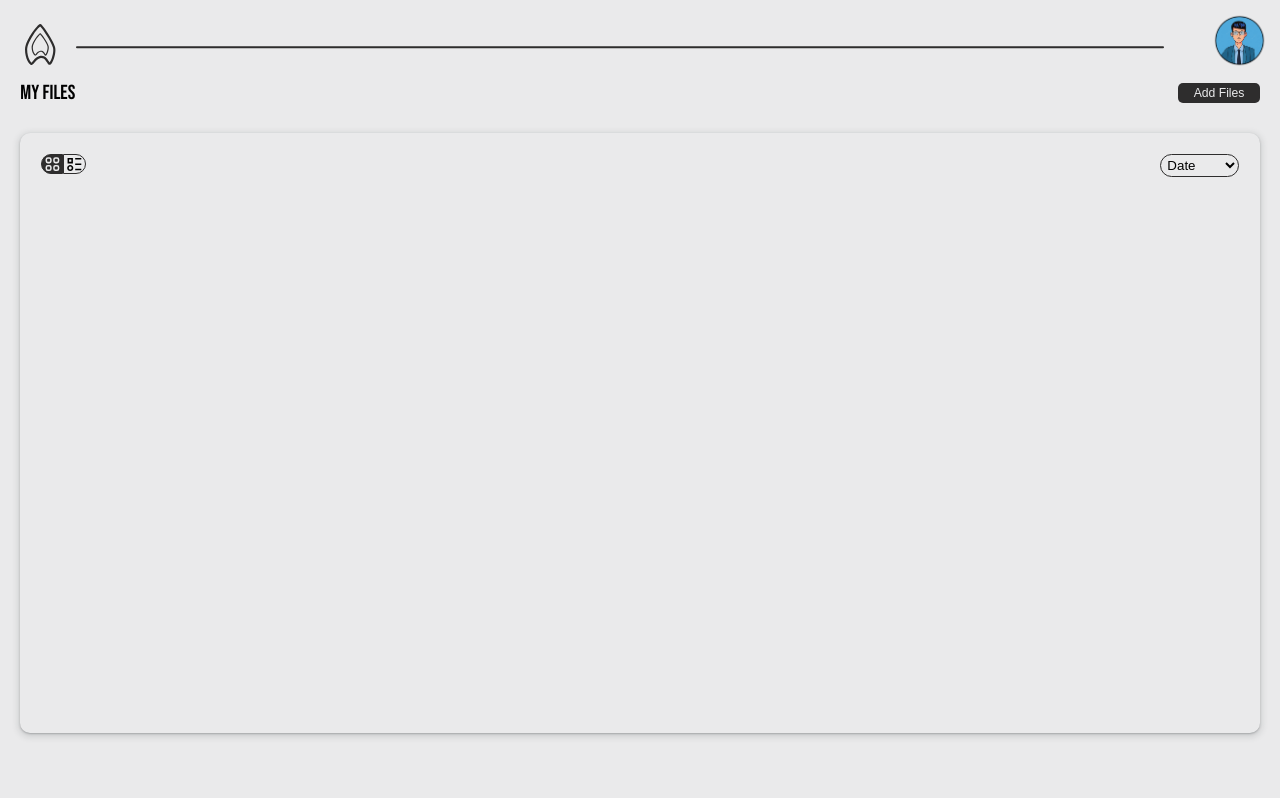
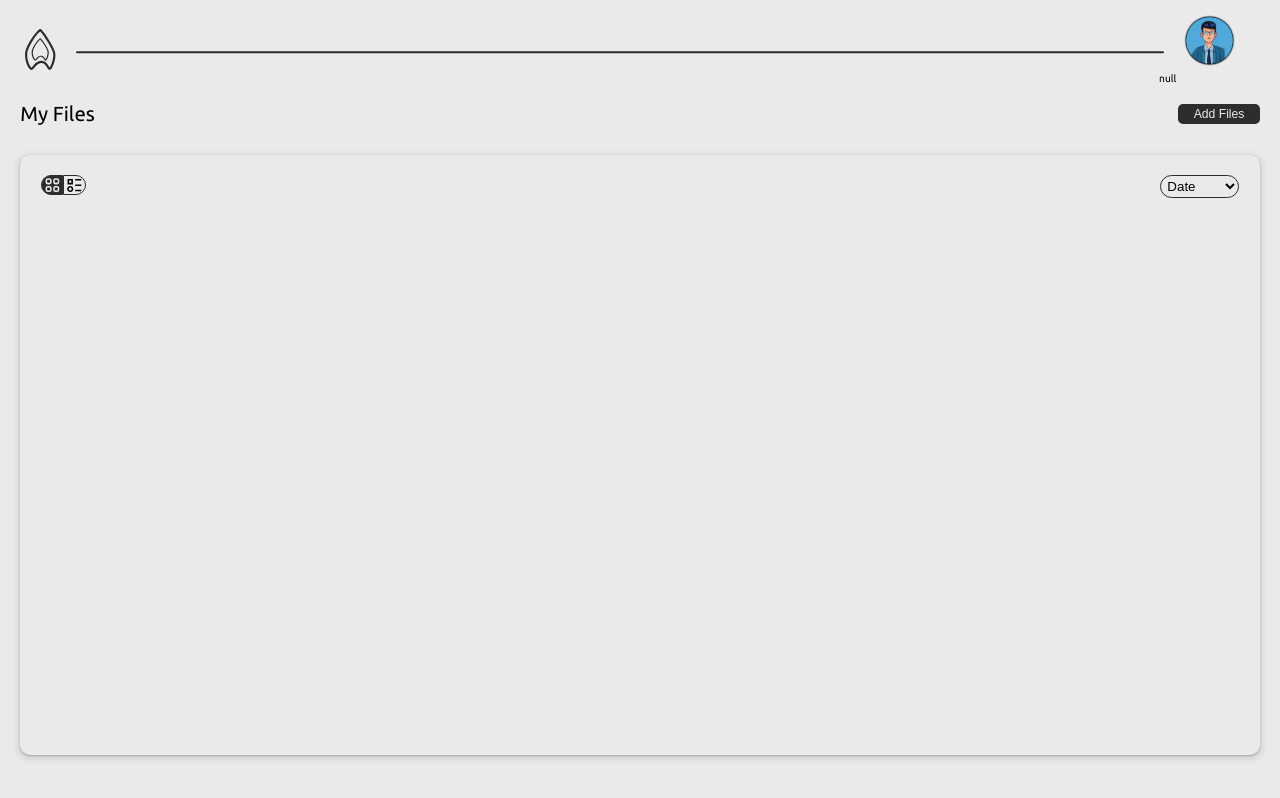
Before and after one commit to bhnprksh222/archivum, a React (Vite) app in the folder client/: page /landing in a window 1280 px wide. Shown: the top 798 px of the page. Built offline with nearby package versions, Linux system fonts and the light colour scheme; the HTML template or start-up script is replaced by a standard one.

Commit message:
added account no info

```diff
--- a/client/src/Pages/Landing/Landing.tsx
+++ b/client/src/Pages/Landing/Landing.tsx
@@ -16,7 +16,6 @@ interface FileData {
 }
 
 const Landing = () => {
-
     const [gridView, setGridView] = useState(false);
     const [listView, setListView] = useState(true);
     const fileInputRef = useRef<HTMLInputElement>(null);
--- a/client/src/Pages/Landing/landing.scss
+++ b/client/src/Pages/Landing/landing.scss
@@ -1,9 +1,6 @@
 @import "../../sass/theme.scss";
 
 .main2 {
-
-    // border: 1px solid black;
-    // height: ;
     margin: {
         top: .5rem;
         left: 1rem;
@@ -26,7 +23,7 @@
     margin-bottom: .5rem;
 
     .heading {
-        @include font-face($family: 'bebas', $size: 2rem);
+        @include font-face($family: 'ubuntu', $size: 2rem);
         text-align: center;
     }
 
@@ -39,7 +36,7 @@
             border: none;
             background-color: $black;
             color: $white;
-            // cursor: pointer;
+            cursor: pointer;
 
         }
 
@@ -62,7 +59,7 @@
 }
 
 .main-body {
-    margin:  2rem;
+    margin: 2rem;
     box-shadow: rgba(60, 64, 67, 0.3) 0px 1px 2px 0px, rgba(60, 64, 67, 0.15) 0px 2px 6px 2px;
     border-radius: 10px;
     height: 75vh;
--- a/client/src/Pages/Login/Login.tsx
+++ b/client/src/Pages/Login/Login.tsx
@@ -1,5 +1,6 @@
 import { useState, useEffect } from 'react';
 import { useHistory } from "react-router-dom";
+import { Web3 } from 'web3';
 
 import getWeb3 from "../../getWeb3";
 import Footer from '../../components/Footer/Footer'
@@ -13,19 +14,32 @@ import MetaMask from '../../assets/metamask.svg?react';
 const Login = () => {
     const [isMobile, setMobile] = useState<boolean>(false);
     const [isConnected, setConnected] = useState<boolean | null>(null);
+    const [account, setAccount] = useState<string | null>(null)
 
     const history = useHistory();
 
 
     useEffect(() => {
-        setMobile(/iPhone|iPad|iPod|Android/i.test(navigator.userAgent));
-        const currentAddress = window.ethereum.selectedAddress;
-        if (currentAddress) {
-            setConnected(true);
-            history.push("/landing");
-        } else {
-            setConnected(false);
+        const get_account = async () => {
+            if (window.ethereum) {
+                // instantiate Web3 with the injected provider
+                const web3 = new Web3(window.ethereum);
+                setMobile(/iPhone|iPad|iPod|Android/i.test(navigator.userAgent));
+                await window.ethereum.request({ method: 'eth_requestAccounts' });
+
+                //get the connected accounts
+                const accounts = await web3.eth.getAccounts();
+                setAccount(accounts[0])
+            }
+            if (account) {
+                setConnected(true);
+                history.push("/landing");
+            } else {
+                setConnected(false);
+            }
         }
+
+        get_account()
     });
 
     const connectMetamask = async () => {
--- a/client/src/components/Header/Header.tsx
+++ b/client/src/components/Header/Header.tsx
@@ -1,5 +1,8 @@
 
-import history from "../../history"
+import { useEffect, useState } from 'react';
+import { useHistory } from "react-router-dom";
+import { Web3 } from 'web3';
+
 
 import './header.scss'
 
@@ -18,15 +21,35 @@ export const Header1 = () => {
 }
 
 
+
 export const Header2 = () => {
+  const history = useHistory();
+  const [connectedAccount, setConnectedAccount] = useState('null')
+
+  useEffect(() => {
+    const fetchData = async () => {
+      if (window.ethereum) {
+        const web3 = new Web3(window.ethereum);
+        await window.ethereum.request({ method: 'eth_requestAccounts' });
+        const accounts = await web3.eth.getAccounts();
+        setConnectedAccount(accounts[0]);
+      } else {
+        alert('Please download metamask');
+      }
+    };
+
+    fetchData();
+  }, []);
+
   return (
     <div className="header2">
       <div className='login-top'>
-          <LogoSM className='login-top-logosm' onClick={() => history.replace('/')} />
-          <div className='login-top-line'></div>
+        <LogoSM className='login-top-logosm' onClick={() => history.push('/')} />
+        <div className='login-top-line'></div>
       </div>
       <div className="profile">
         <img src={profile} alt="logo" />
+        <p className="profile-account_no">{connectedAccount}</p>
       </div>
     </div>
   )
--- a/client/src/components/Header/header.scss
+++ b/client/src/components/Header/header.scss
@@ -18,7 +18,7 @@
     display: flex;
     align-items: center;
     justify-content: space-between;
-    padding: 0 1rem;
+    padding: 0 1rem 1rem;
     gap: 1.5rem;
 
     .logo {
@@ -38,6 +38,15 @@
             width: 6rem;
             height: 6rem;
             border-radius: 75%;
+        }
+
+        &-account_no {
+            @include font-face($family: 'ubuntu', $size: 1rem);
+            transform: translateX(-2rem);
+            overflow: hidden;
+            white-space: nowrap;
+            text-overflow: ellipsis;
+            width: 100px;
         }
     }
 
--- a/client/src/getWeb3.ts
+++ b/client/src/getWeb3.ts
@@ -1,13 +1,16 @@
+import { useState } from 'react';
 import Web3 from "web3";
 
 const getWeb3 = async () => {
     // Modern dapp browsers...
+    const [connectedAccount, setConnectedAccount] = useState('null')
     if (window.ethereum) {
         const web3 = new Web3(window.ethereum);
         try {
-            // Request account access if needed
-            await window.ethereum.enable();
-            // Acccounts now exposed
+            const web3 = new Web3(window.ethereum);
+            await window.ethereum.request({ method: 'eth_requestAccounts' });
+            const accounts = await web3.eth.getAccounts();
+            setConnectedAccount(accounts[0]);
             return web3;
         } catch (error) {
             console.log(error);
```
Lines whose indentation alone changed are shown as unchanged.
